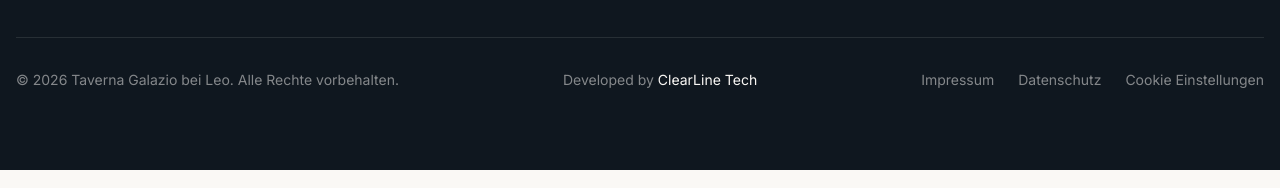
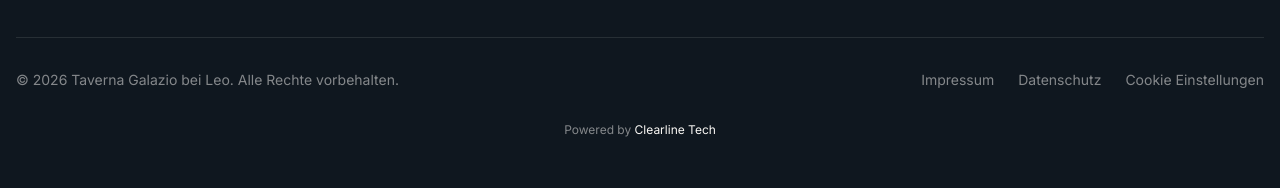
Before and after one commit to Elhamr21/TavernaGalazioBeiLeo, a Next.js app: page / in a window 1280 px wide. Shown: the part 8785-8973 px from the top of the page. Built offline with nearby package versions, Linux system fonts and the light colour scheme; a web font is replaced by a local one.

Commit message:
bug fixes

```diff
--- a/components/footer.tsx
+++ b/components/footer.tsx
@@ -92,18 +92,6 @@ export function Footer() {
       © {new Date().getFullYear()} Taverna Galazio bei Leo. Alle Rechte vorbehalten.
     </p>
 
-    {/* Center */}
-<p className="text-background/50 text-xs sm:text-sm text-center">
-  Developed by{" "}
-  <a
-    href="https://clearline-ai.tech/"
-    target="_blank"
-    rel="noopener noreferrer"
-    className="text-background hover:text-white transition-colors"
-  >
-    ClearLine Tech
-  </a>
-</p>
 
     {/* Right Side */}
     <div className="flex flex-wrap items-center justify-center md:justify-end gap-4 sm:gap-6">
@@ -130,6 +118,21 @@ export function Footer() {
     </div>
   </div>
 </div>
+
+        {/* Powered By */}
+        <div className="text-center mt-6 sm:mt-8">
+          <p className="text-background/50 text-xs">
+            Powered by{" "}
+            <a
+              href="https://clearline-ai.tech/en"
+              target="_blank"
+              rel="noopener noreferrer"
+              className="text-background hover:text-white transition-colors"
+            >
+              Clearline Tech
+            </a>
+          </p>
+        </div>
       </div>
     </footer>
   )
```
